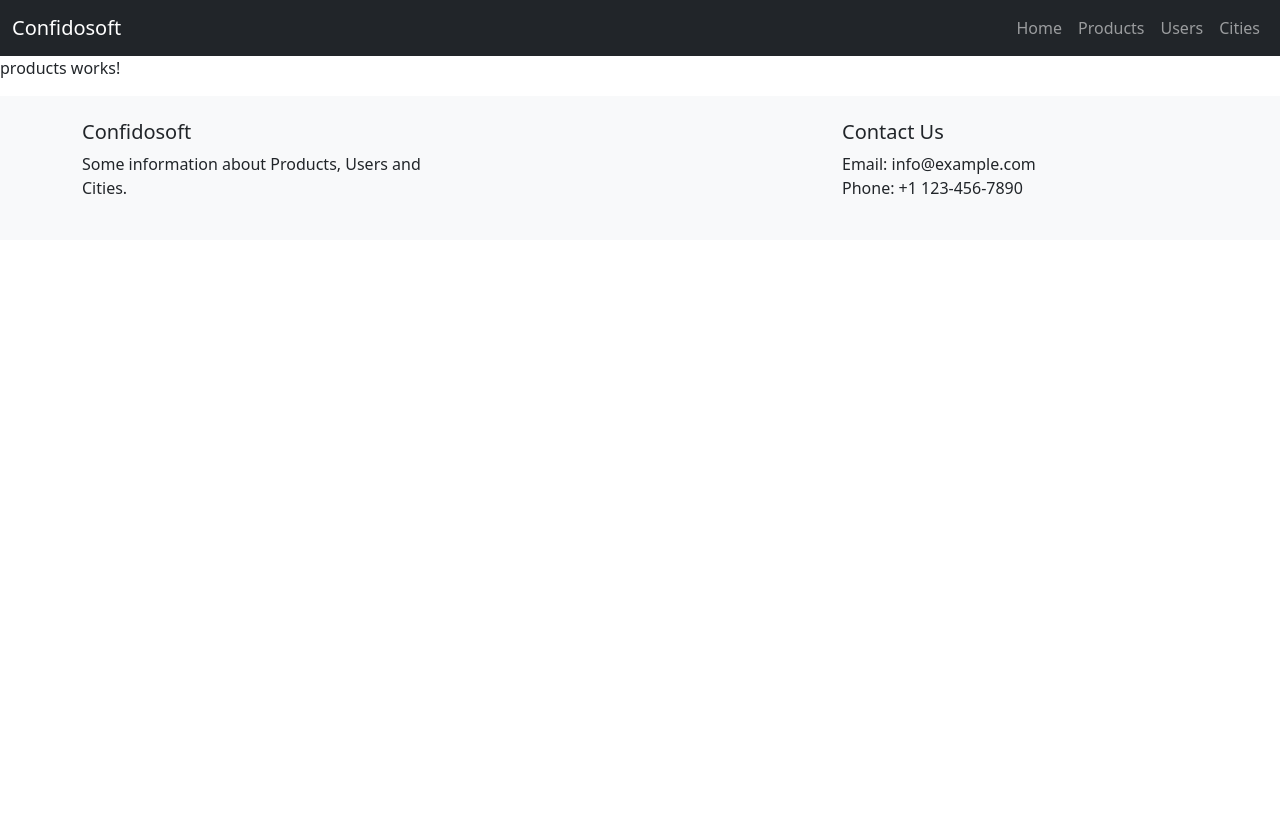
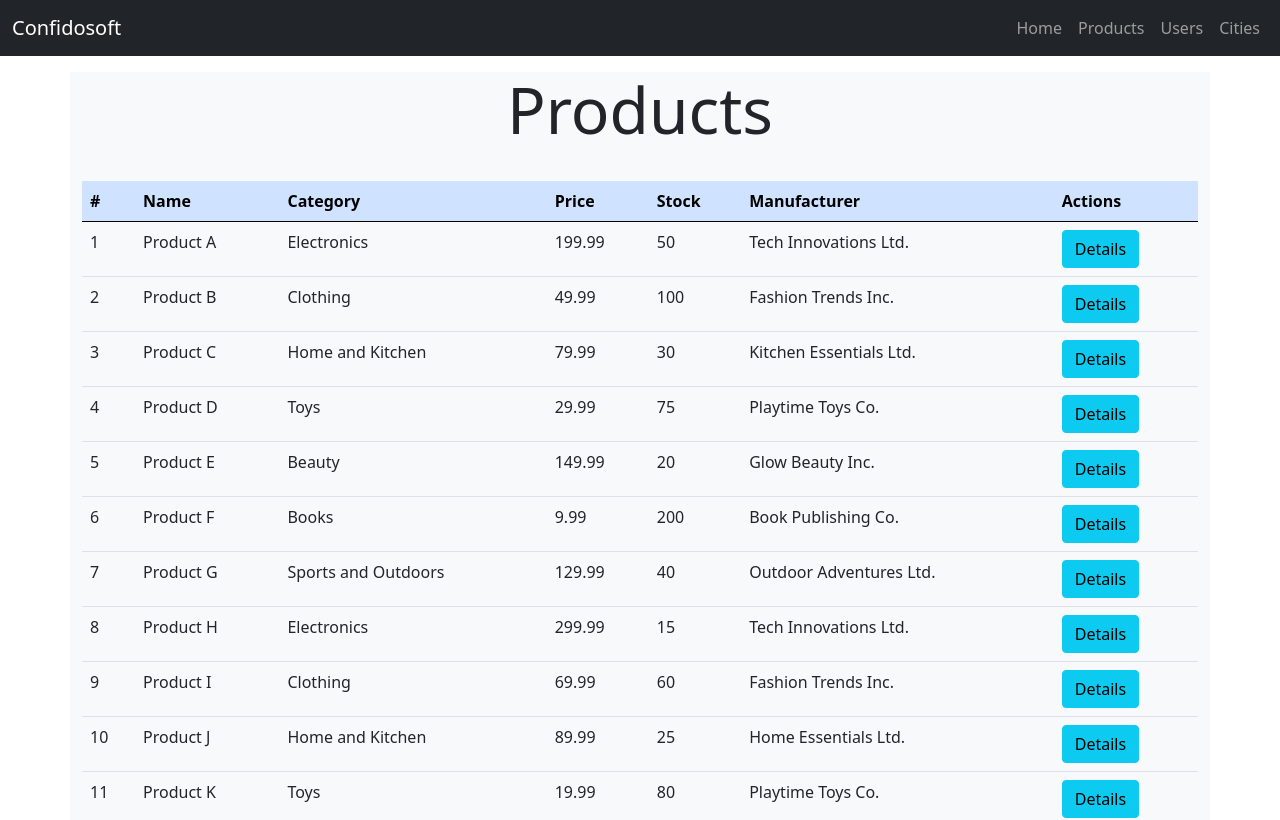
Before and after one commit to GauravKaklotar/Angular_Ex1, an Angular app: page /products in a window 1280 px wide. Shown: the top 820 px of the page. Built offline with nearby package versions, Linux system fonts and the light colour scheme; data requests are answered from the project's data file.

Commit message:
Products list completed

```diff
--- a/src/app/products/products.component.html
+++ b/src/app/products/products.component.html
@@ -1 +1,29 @@
-<p>products works!</p>
+<div class="container my-3 bg-light">
+  <p class="display-3 text-center mb-4">Products</p>
+  <div class="table-responsive">
+    <table class="table table-hover p-3 my-2">
+      <thead class="table-primary">
+        <tr>
+          <th>#</th>
+          <th>Name</th>
+          <th>Category</th>
+          <th>Price</th>
+          <th>Stock</th>
+          <th>Manufacturer</th>
+          <th>Actions</th>
+        </tr>
+      </thead>
+      <tbody>
+        <tr *ngFor="let product of allProducts">
+          <td>{{ product.id }}</td>
+          <td>{{ product.name }}</td>
+          <td>{{ product.category }}</td>
+          <td>{{ product.price }}</td>
+          <td>{{ product.stock }}</td>
+          <td>{{ product.manufacturer }}</td>
+          <td><a class="btn btn-info" [routerLink]="['/products', product.id]">Details</a></td>
+        </tr>
+      </tbody>
+    </table>
+  </div>
+</div>
--- a/src/app/products/products.component.ts
+++ b/src/app/products/products.component.ts
@@ -1,10 +1,21 @@
 import { Component } from '@angular/core';
+import { IProduct } from '../interface/product';
+import { ProductService } from '../services/product.service';
 
 @Component({
   selector: 'app-products',
   templateUrl: './products.component.html',
-  styleUrls: ['./products.component.css']
+  providers: [ProductService]
 })
 export class ProductsComponent {
 
+  allProducts!: IProduct[];
+  product!: IProduct;
+
+  constructor(public productService: ProductService){
+    this.productService.getAllProducts().then((productList: IProduct[]) => {
+      this.allProducts = productList;
+      console.log(this.allProducts);
+    });
+  }
 }
```
Also changed, not shown: src/app/products/products.component.css (deleted).
